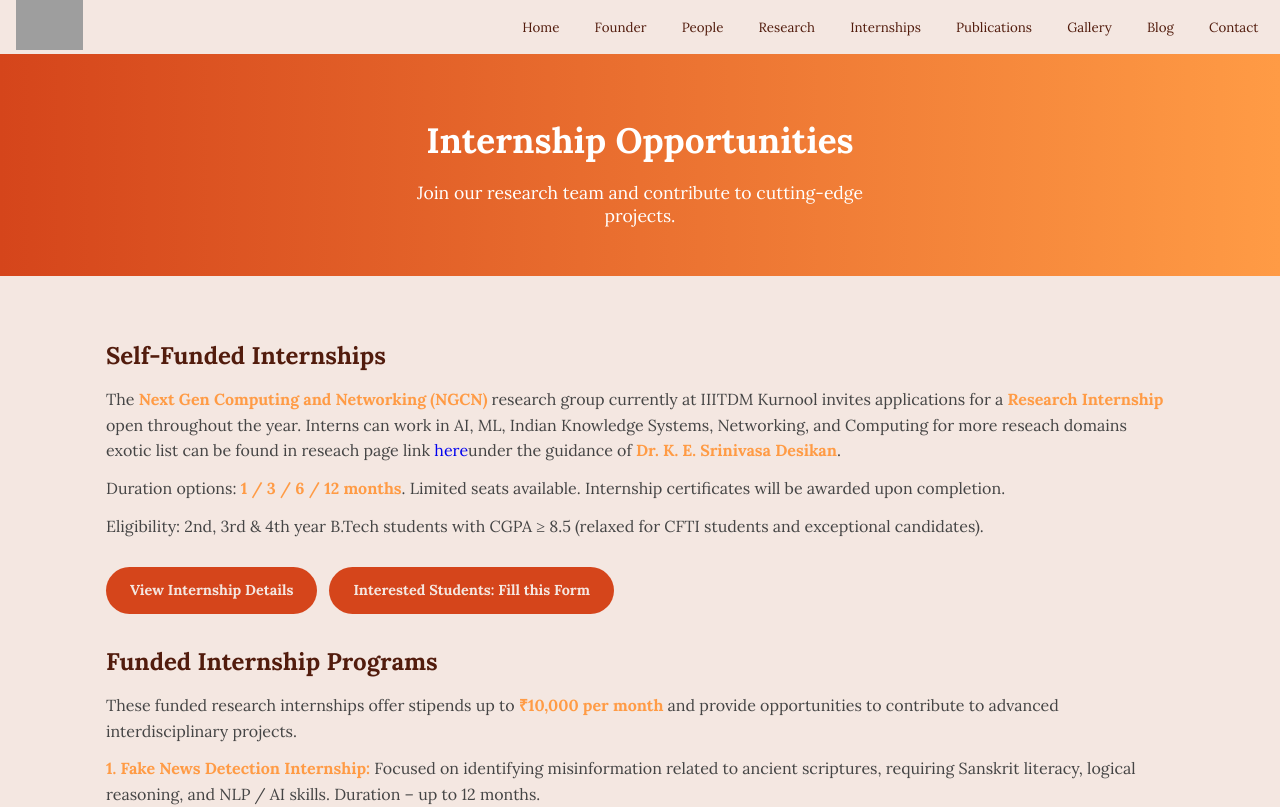
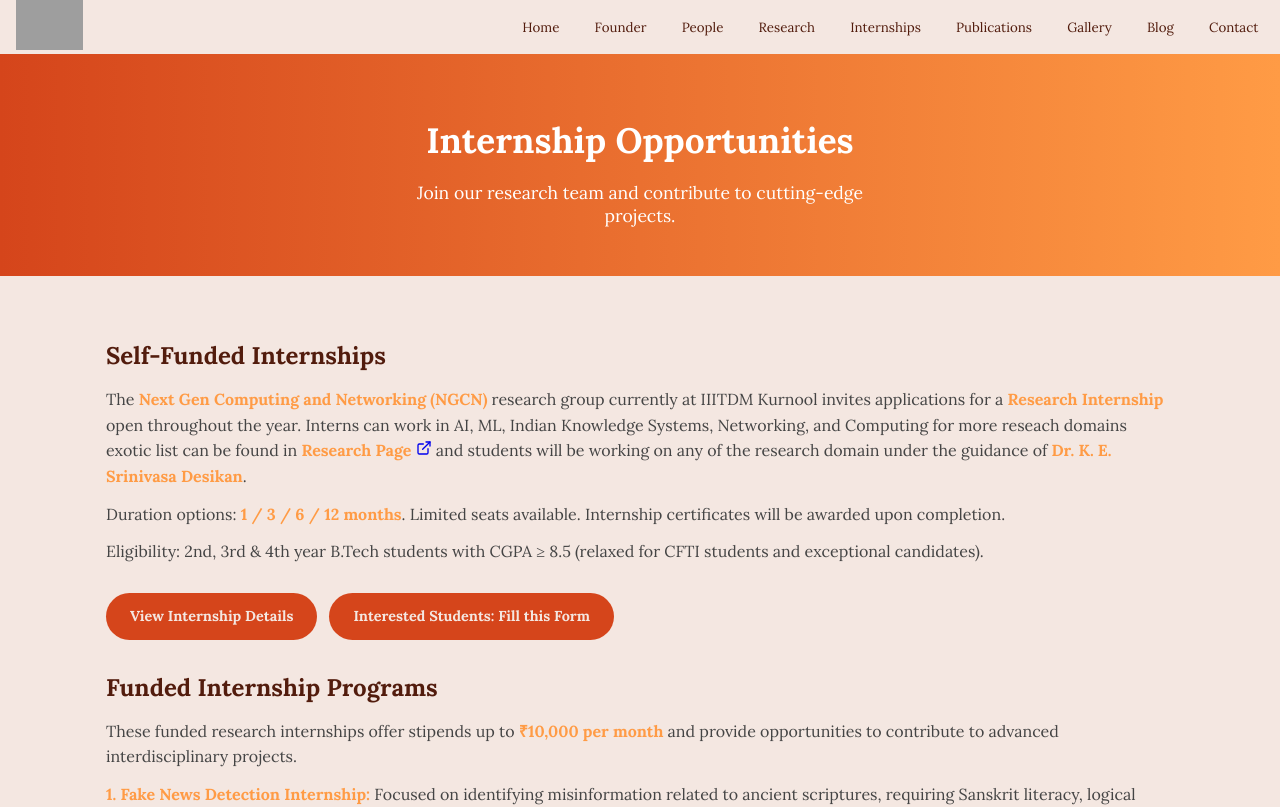
Before and after one commit to vardhango11/NGCN-25, a React (Vite) app in the folder frontend/: page /internships in a window 1280 px wide. Shown: the top 807 px of the page. Built offline with nearby package versions, Linux system fonts and the light colour scheme; grey boxes are pictures that could not be loaded.

Commit message:
feat: add styled research page link with external-link icon on internship section

```diff
--- a/frontend/src/Pages/Internships/Internships.jsx
+++ b/frontend/src/Pages/Internships/Internships.jsx
@@ -1,4 +1,5 @@
 import styles from "./Internships.module.css";
+import { FiExternalLink } from "react-icons/fi";
 import "../About/About.css";
 
 function Internships() {
@@ -15,7 +16,7 @@ function Internships() {
                 </div>
             </div>
 
-<div className={styles.container}>
+            <div className={styles.container}>
                 {/* --- Unpaid Internship Section --- */}
                 <section className={styles.section}>
                     <div className={styles.content}>
@@ -23,7 +24,10 @@ function Internships() {
                         <p>
                             The <strong>Next Gen Computing and Networking (NGCN)</strong> research group currently at IIITDM Kurnool
                             invites applications for a <strong>Research Internship</strong> open throughout the year.
-                            Interns can work in AI, ML, Indian Knowledge Systems, Networking, and Computing for more reseach domains exotic list can be found in reseach page link <a href="./Research">here</a>under the guidance of
+                            Interns can work in AI, ML, Indian Knowledge Systems, Networking, and Computing for more reseach domains exotic list can be found in  <a href="./Research" className="research-page-link">
+                                <strong>Research Page </strong>
+                                <FiExternalLink className="research-page-icon" />
+                            </a> and students will be working on any of the research domain under the guidance of
                             <strong> Dr. K. E. Srinivasa Desikan</strong>.
                         </p>
                         <p>
--- a/frontend/src/Pages/Internships/Internships.module.css
+++ b/frontend/src/Pages/Internships/Internships.module.css
@@ -90,7 +90,10 @@
     padding: 0.75rem 1.5rem;
     margin: 0;
 }
-
+.research-page-link {
+    text-decoration: none;
+    color: inherit;
+}
 @media (max-width: 768px) {
     .container { padding: 16px; }
 }
```
